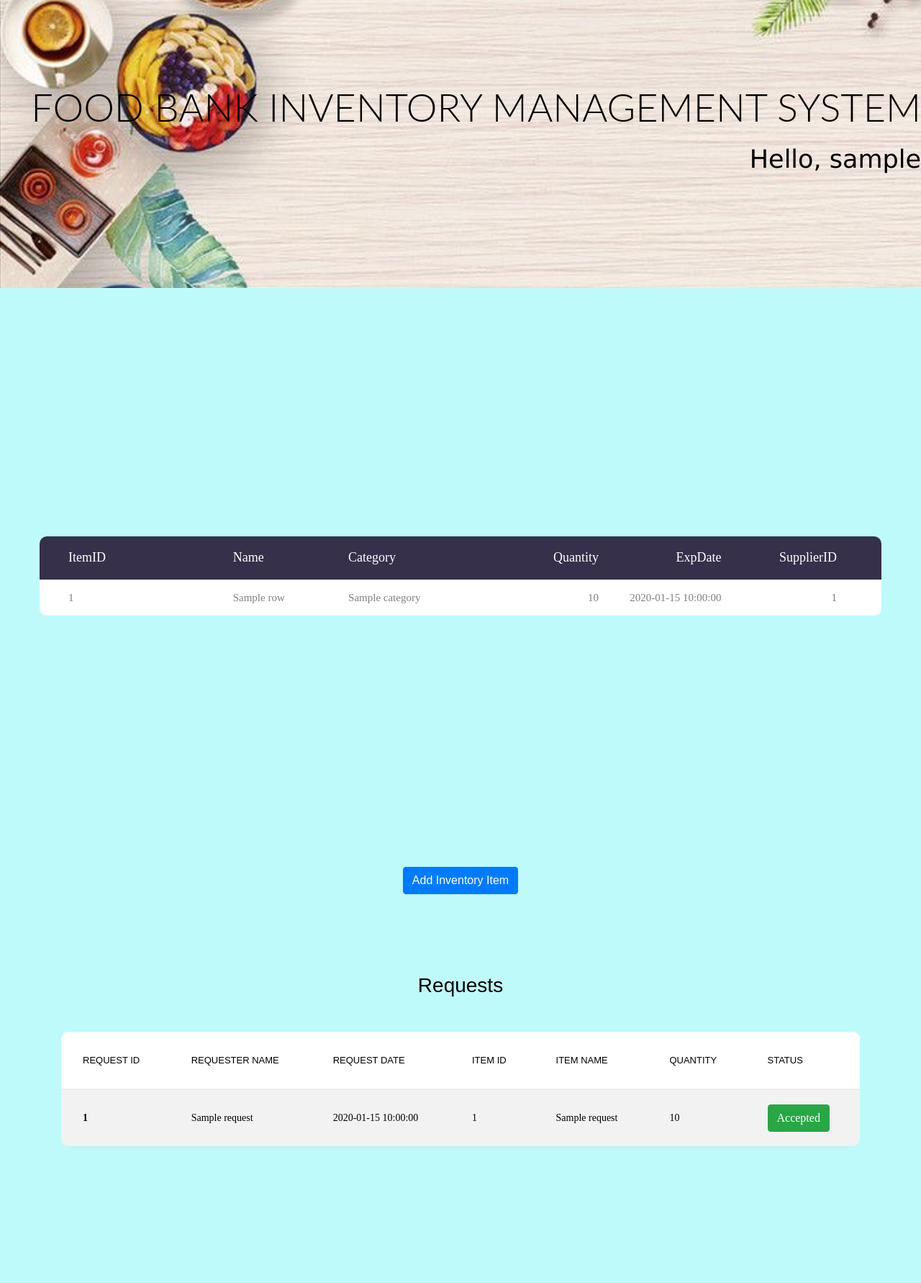
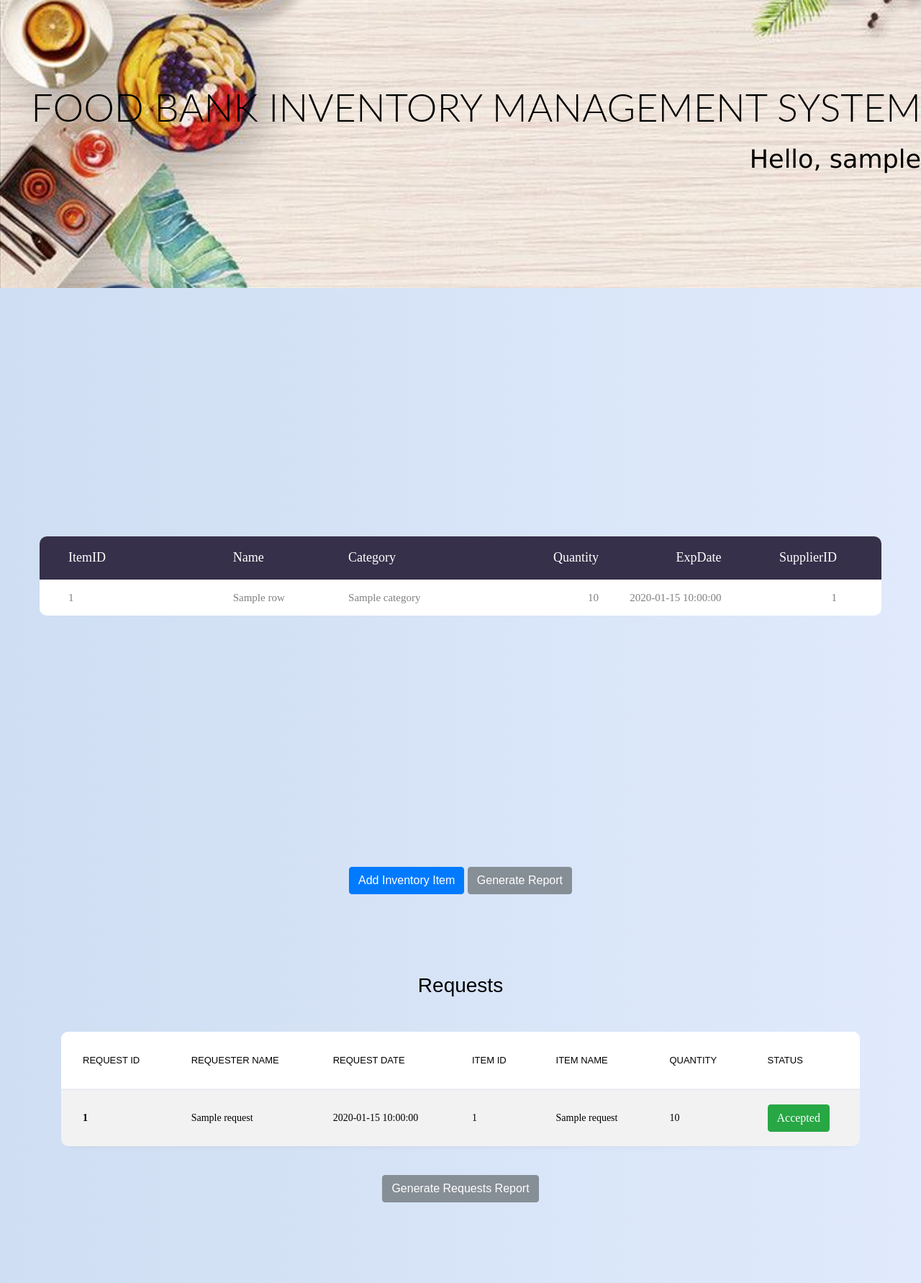
Before and after one commit to Monish-KS/foodinventory-management-system, a Flask app: template templates/admin_dashboard.html in a window 1280 px wide. Shown: the whole page at 72% size. Before the commit the page ends 1592 px from the top, so only its background shows below. Run offline with Flask 3, Linux system fonts and the light colour scheme; the template is opened without the code that fills it: most values are stand-ins (such as "Sample title", 1, 10 or a date in 2020); some libraries are stand-ins or nearby versions; some web fonts are replaced.

Commit message:
added report generation

```diff
--- a/app.py
+++ b/app.py
@@ -1,5 +1,10 @@
-from flask import Flask, render_template,jsonify,request,redirect, url_for
+from flask import Flask, render_template,jsonify,request,redirect, url_for, send_file
 from database import load_from_db, load_fruit_from_db,insert_into_database,insert_request_into_database,load_requests_from_db,load_suppliers_from_db, load_user_details,update_request_status_in_db
+from reportlab.lib.pagesizes import letter
+from reportlab.pdfgen import canvas
+from reportlab.lib import colors
+from reportlab.platypus import Table, TableStyle
+from datetime import datetime,date
 
 app = Flask(__name__)
 
@@ -190,6 +195,143 @@ def update_request_status():
         return jsonify({"error": "Failed to update request status"}), 500
 
 
+@app.route("/generate_report")
+def generate_report():
+    # Retrieve data from the database
+    food_items = load_from_db()
+
+    # Create a new PDF file
+    pdf_filename = "report.pdf"
+    c = canvas.Canvas(pdf_filename, pagesize=letter)
+
+    # Set title and add a line
+    c.setFont("Helvetica-Bold", 14)
+    c.drawString(30, 750, "FoodBank Inventory Report")
+    c.line(30, 745, 580, 745)  # Draw a line under the title
+
+    # Set table headers
+    headers = ["Item ID", "Name", "Category", "Quantity", "Exp Date", "Supplier ID"]
+    data = [headers]
+
+    # Populate the table data
+    for item in food_items:
+        # Convert `ExpDate` to a string if it is a `datetime.date` object
+        exp_date_str = (
+            item["ExpDate"].strftime("%Y-%m-%d")
+            if hasattr(item["ExpDate"], "strftime")
+            else str(item["ExpDate"])
+        )
+
+        row = [
+            item["ItemID"],
+            item["Name"],
+            item["Category"],
+            item["Quantity"],
+            exp_date_str,
+            item["SupplierID"],
+        ]
+        data.append(row)
+
+    # Create the table and apply styles
+    table = Table(data, colWidths=[80] * len(headers))
+    style = TableStyle(
+        [
+            ("BACKGROUND", (0, 0), (-1, 0), colors.grey),  # Header background color
+            ("TEXTCOLOR", (0, 0), (-1, 0), colors.whitesmoke),  # Header text color
+            ("ALIGN", (0, 0), (-1, -1), "CENTER"),  # Center align all columns
+            ("FONTNAME", (0, 0), (-1, 0), "Helvetica-Bold"),  # Bold header font
+            ("FONTSIZE", (0, 0), (-1, -1), 10),  # Font size
+            ("BOTTOMPADDING", (0, 0), (-1, 0), 12),  # Padding for headers
+            ("BACKGROUND", (0, 1), (-1, -1), colors.beige),  # Background color for rows
+            ("GRID", (0, 0), (-1, -1), 1, colors.black),  # Add a grid to the table
+        ]
+    )
+    table.setStyle(style)
+
+    # Draw the table on the PDF
+    table.wrapOn(c, 580, 680)
+    table.drawOn(c, 30, 550)  # Adjust position of the table
+
+    # Save the PDF file
+    c.save()
+
+    # Return the PDF file as a file download
+    return send_file(pdf_filename, as_attachment=True)
+
+
+@app.route("/generate_requests_report")
+def generate_requests_report():
+    # Retrieve requests data from the database
+    requests = load_requests_from_db()
+
+    # Create a new PDF file
+    pdf_filename = "requests_report.pdf"
+    c = canvas.Canvas(pdf_filename, pagesize=letter)
+
+    # Set title and add a line
+    c.setFont("Helvetica-Bold", 14)
+    c.drawString(30, 750, "Requests Report")
+    c.line(30, 745, 580, 745)  # Draw a line under the title
+
+    # Set table headers
+    headers = [
+        "Request ID",
+        "Requester Name",
+        "Request Date",
+        "Item ID",
+        "Item Name",
+        "Quantity",
+        "Status",
+    ]
+    data = [headers]
+
+    # Populate the table data
+    for request in requests:
+        # Convert `request_date` to a string if it is a `datetime.date` object
+        request_date_str = (
+            request["request_date"].strftime("%Y-%m-%d")
+            if hasattr(request["request_date"], "strftime")
+            else str(request["request_date"])
+        )
+
+        row = [
+            request["request_id"],
+            request["requester_name"],
+            request_date_str,
+            request["item_id"],
+            request["item_name"],
+            request["quantity"],
+            request["status"],
+        ]
+        data.append(row)
+
+    # Create the table and apply styles
+    table = Table(data, colWidths=[70] * len(headers))
+    style = TableStyle(
+        [
+            ("BACKGROUND", (0, 0), (-1, 0), colors.grey),  # Header background color
+            ("TEXTCOLOR", (0, 0), (-1, 0), colors.whitesmoke),  # Header text color
+            ("ALIGN", (0, 0), (-1, -1), "CENTER"),  # Center align all columns
+            ("FONTNAME", (0, 0), (-1, 0), "Helvetica-Bold"),  # Bold header font
+            ("FONTSIZE", (0, 0), (-1, -1), 10),  # Font size
+            ("BOTTOMPADDING", (0, 0), (-1, 0), 12),  # Padding for headers
+            ("BACKGROUND", (0, 1), (-1, -1), colors.beige),  # Background color for rows
+            ("GRID", (0, 0), (-1, -1), 1, colors.black),  # Add a grid to the table
+        ]
+    )
+    table.setStyle(style)
+
+    # Draw the table on the PDF
+    table.wrapOn(c, 580, 680)
+    table.drawOn(c, 30, 550)  # Adjust position of the table
+
+    # Save the PDF file
+    c.save()
+
+    # Return the PDF file as a file download
+    return send_file(pdf_filename, as_attachment=True)
+
+
 @app.route('/login', methods = ['GET','POST'])
 def user_login():
     if request.method == 'GET':
--- a/static/styles.css
+++ b/static/styles.css
@@ -1,6 +1,11 @@
-.body{
-    background-color: rgb(191, 250, 250);
+.body {
+background: #E0EAFC;  /* fallback for old browsers */
+background: -webkit-linear-gradient(to right, #CFDEF3, #E0EAFC);  /* Chrome 10-25, Safari 5.1-6 */
+background: linear-gradient(to right, #CFDEF3, #E0EAFC); /* W3C, IE 10+/ Edge, Firefox 16+, Chrome 26+, Opera 12+, Safari 7+ */
+
 }
+
+
 
 .Name{
     color: black;
--- a/templates/admin_dashboard.html
+++ b/templates/admin_dashboard.html
@@ -59,6 +59,7 @@
         <div class="row justify-content-center">
             <div class="col-md-6 text-center">
                 <a href="/submit_form" class="btn btn-primary">Add Inventory Item</a>
+                <a href="/generate_report" class="btn btn-secondary">Generate Report</a>
             </div>
         </div>
     </div>
@@ -94,7 +95,14 @@
                 </div>
             </div>
         </div>
-
+        <br>
+     <div class="container mt-6">
+        <div class="row justify-content-center">
+        <div class="col-md-6 text-center">
+            <a href="/generate_requests_report" class="btn btn-secondary">Generate Requests Report</a>
+        </div>
+    </div>
+</div>
 	<script src="../static/request/js/jquery.min.js"></script>
   <script src="../static/request/js/popper.js"></script>
   <script src="../static/request/js/bootstrap.min.js"></script>
```
Also changed, not shown: 2 other files.
